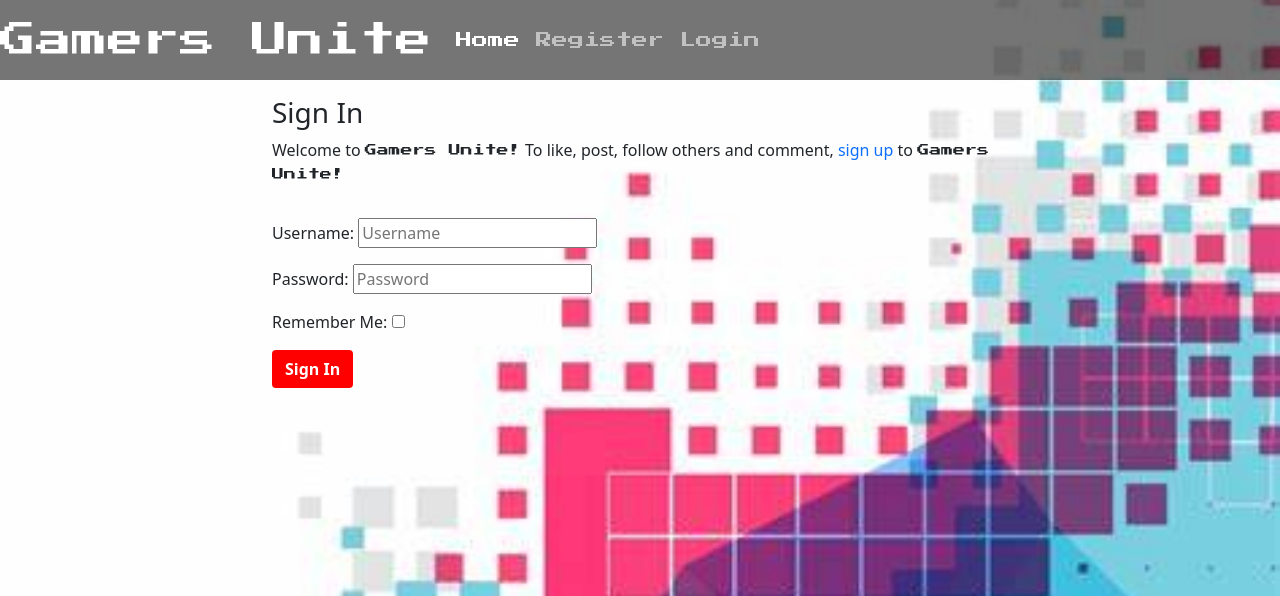
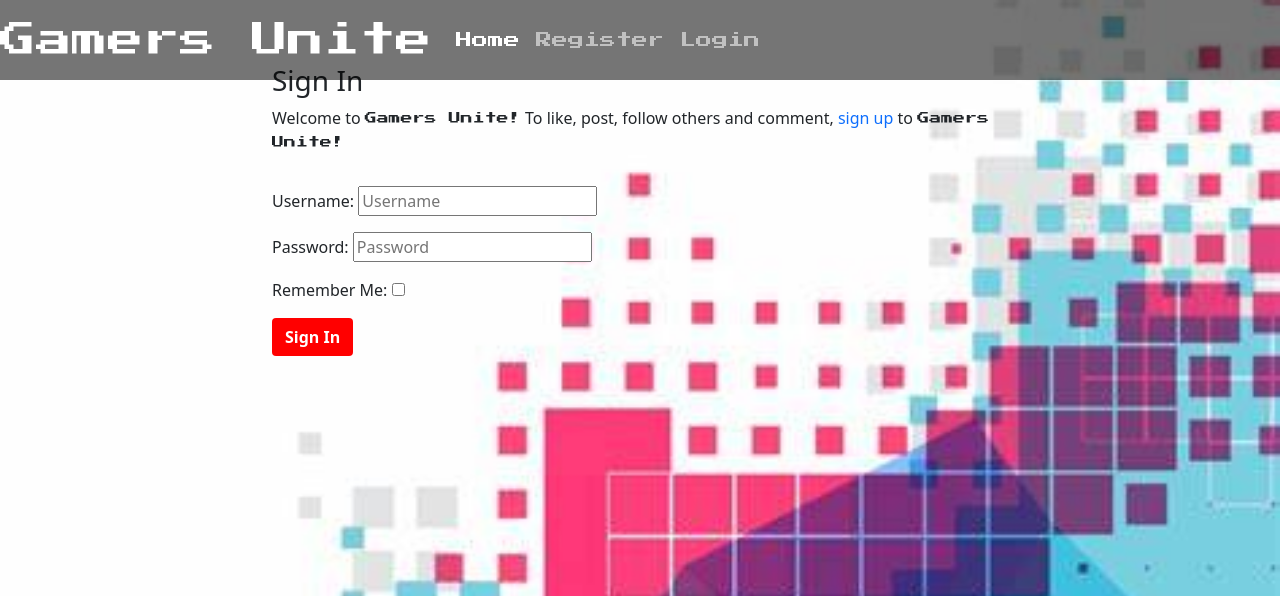
Before and after one commit to Dylan097/gamers-unite, a Django app: page /accounts/login/ in a window 1280 px wide. Shown: the top 596 px of the page. Run offline with Django 3.2, Linux system fonts and the light colour scheme; some libraries are stand-ins or nearby versions.

Commit message:
Change header to fixed and add margin top to all pages

```diff
--- a/templates/base.html
+++ b/templates/base.html
@@ -24,7 +24,7 @@
 
     <!-- Navigation -->
 
-    <nav class="navbar sticky-top navbar-expand-lg navbar-dark dark-bg">
+    <nav class="navbar fixed-top navbar-expand-lg navbar-dark dark-bg">
         <a href="{% url 'home' %}" class="navbar-brand">Gamers Unite</a>
         <button class="navbar-toggler" type="button" data-toggle="collapse" data-target="#toggler"
             aria-controls="toggle" aria-expanded="false" aria-label="Toggle navigation">
@@ -51,7 +51,7 @@
         </div>
     </nav>
 
-    <main class="flex-shrink-0 main-bg">
+    <main class="flex-shrink-0 main-bg mt-5">
         {% block content %}
         <!-- Content here -->
         {% endblock %}
```
